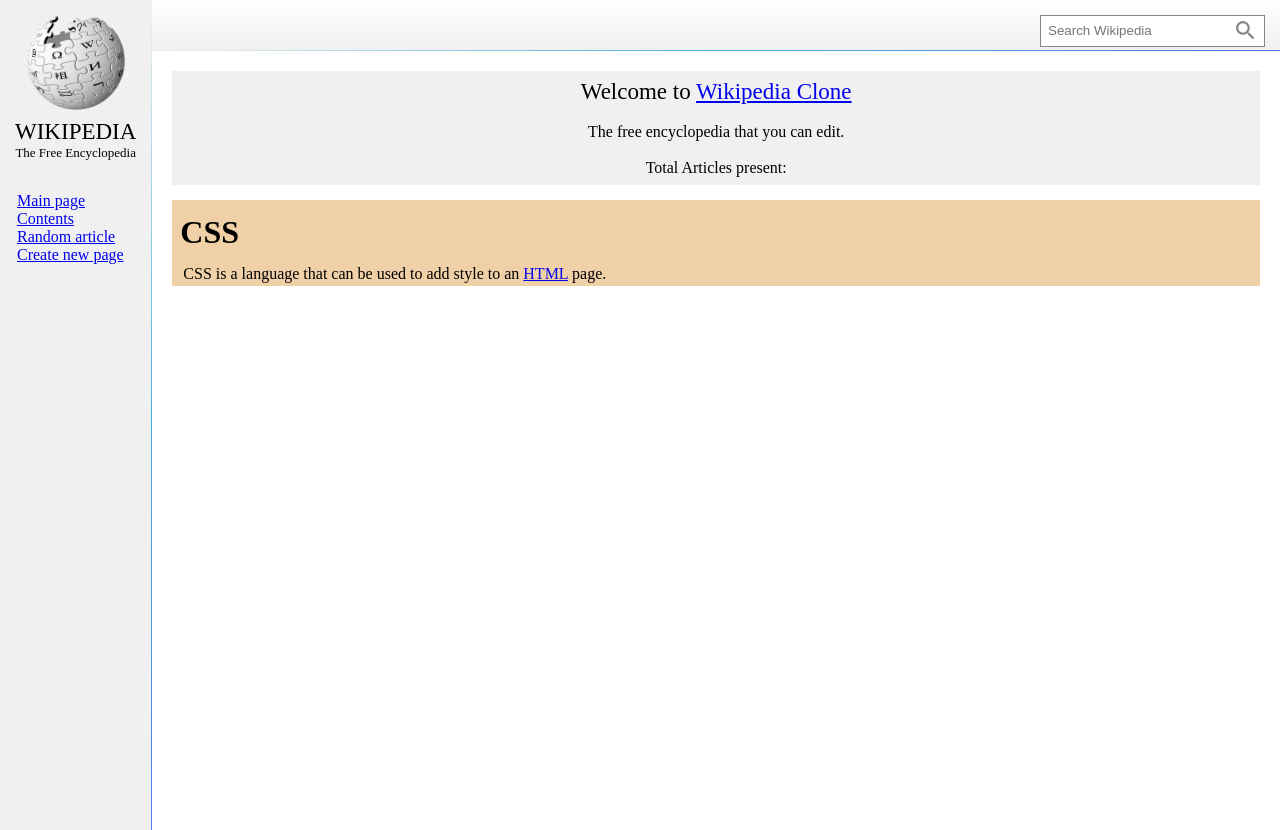
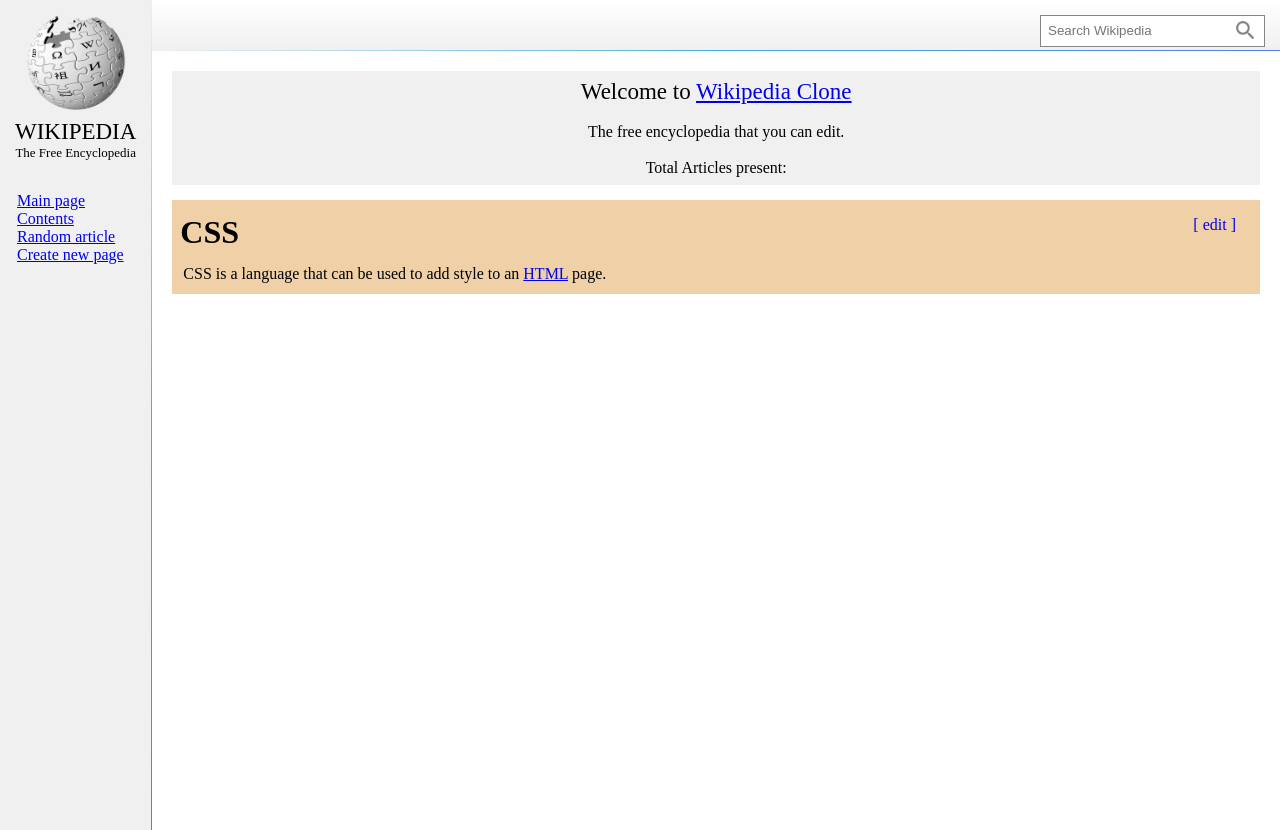
Before and after one commit to BajajGirik/WikiClone, a Django app: page /wiki/CSS in a window 1280 px wide. Run offline with Django 3.2, Linux system fonts and the light colour scheme.

Commit message:
Created Edit function in views

```diff
--- a/Encyclopedia/static/Encyclopedia/style.css
+++ b/Encyclopedia/static/Encyclopedia/style.css
@@ -121,8 +121,13 @@
 
 #Main__content__article {
   margin: 15px 0px;
-  padding: 0px 8px;
+  padding: 0px 8px 8px 8px;
   background-color: rgb(240, 208, 167);
+}
+#Main__content__article__Edit {
+  margin: 16px;
+  float: right;
+  text-decoration: none;
 }
 
 #Main__content__article > p {
--- a/Encyclopedia/templates/Encyclopedia/index.html
+++ b/Encyclopedia/templates/Encyclopedia/index.html
@@ -4,6 +4,7 @@
 
 {% block Main__content %}
 <div id = "Main__content__article">
+    <a href="{% url 'Encyclopedia:edit' reqPage=title %}" id = "Main__content__article__Edit">[ edit ]</a>
     {{content|safe}}
 </div>
 {% endblock %}
--- a/Encyclopedia/urls.py
+++ b/Encyclopedia/urls.py
@@ -8,5 +8,6 @@
      path('random', views.random, name="random"),
      path('create', views.create, name="create"),
      path('search', views.search, name="search"),
+     path('wiki/<str:reqPage>/edit', views.edit, name="edit"),
      path('wiki/<str:reqPage>', views.wiki, name="wiki")
 ]
--- a/Encyclopedia/views.py
+++ b/Encyclopedia/views.py
@@ -68,3 +68,6 @@
         return render(request, "Encyclopedia/fail.html", {
             "title": reqPage
         })
+
+def edit(request, reqPage):
+    return HttpResponse(f"Edit {reqPage}")
```
